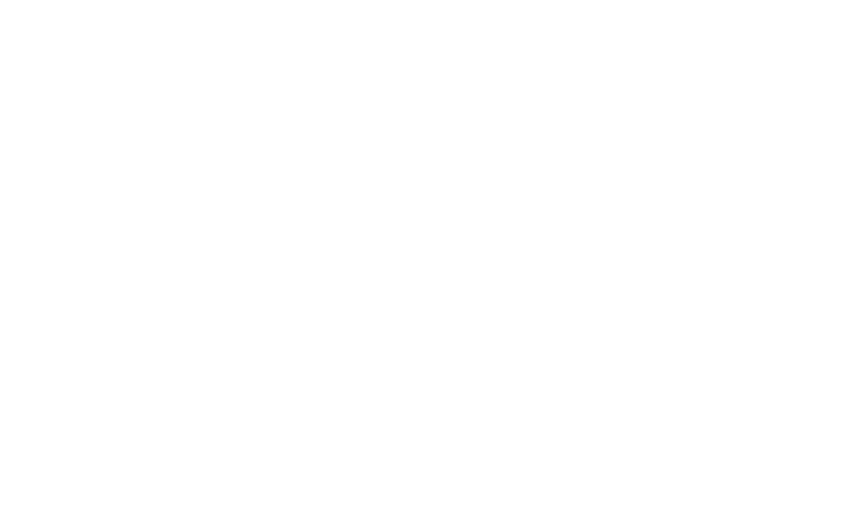
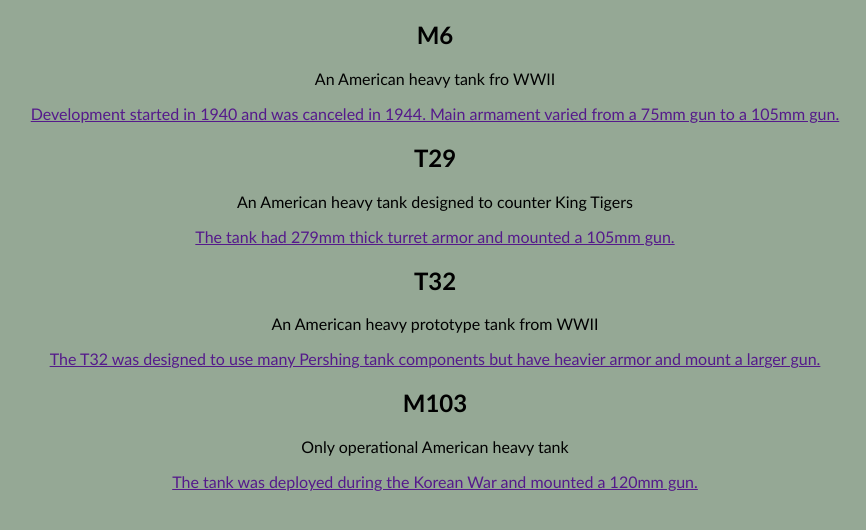
Before and after one commit to bee951/CSSlab, a plain HTML site: page index.html in a window 1280 px wide. Shown: the whole page, without its empty margins (205-1071 px from the left). Drawn offline with Linux system fonts and the light colour scheme.

Commit message:
step 3 complete

```diff
--- a/index.html
+++ b/index.html
@@ -3,9 +3,30 @@
 <head>
 
     <title>Page Title</title>
-    <link rel="stylesheet" type="text/css" media="screen" href="styles.css" />
+    <link rel="stylesheet" href="styles.css" />
 </head>
 <body>
-
+   <div id=container>
+       <div id=box1>
+           <h2>M6</h2>
+           <p>An American heavy tank fro WWII</p>
+           <a href="">Development started in 1940 and was canceled in 1944.  Main armament varied from a 75mm gun to a 105mm gun.</a>
+       </div>
+       <div id=box2>
+        <h2>T29</h2>
+        <p>An American heavy tank designed to counter King Tigers</p>
+        <a href="">The tank had 279mm thick turret armor and mounted a 105mm gun.</a>
+       </div>
+       <div id=box3>
+        <h2>T32</h2>
+        <p>An American heavy prototype tank from WWII</p>
+        <a href="">The T32 was designed to use many Pershing tank components but have heavier armor and mount a larger gun.</a>
+       </div>
+       <div id=box4>
+        <h2>M103</h2>
+        <p>Only operational American heavy tank</p>
+        <a href="">The tank was deployed during the Korean War and mounted a 120mm gun.</a>
+       </div>
+   </div>
 </body>
 </html>
--- a/styles.css
+++ b/styles.css
@@ -0,0 +1,5 @@
+ body {font-family: Trebuchet MS, Helvetica, sans-serif;}
+ body {background-color: #95a895; }
+ /* #a0a0a0 is light gray, #000000 is black, #ffffff is white, #ff0000 is red, #00ff00 is green, #0000ff is blue
+ #ff00ff is pinkish, #00ffff is teal, #ffff00 is yellow*/
+ #box1,#box2,#box3,#box4  {text-align: center;}
```
